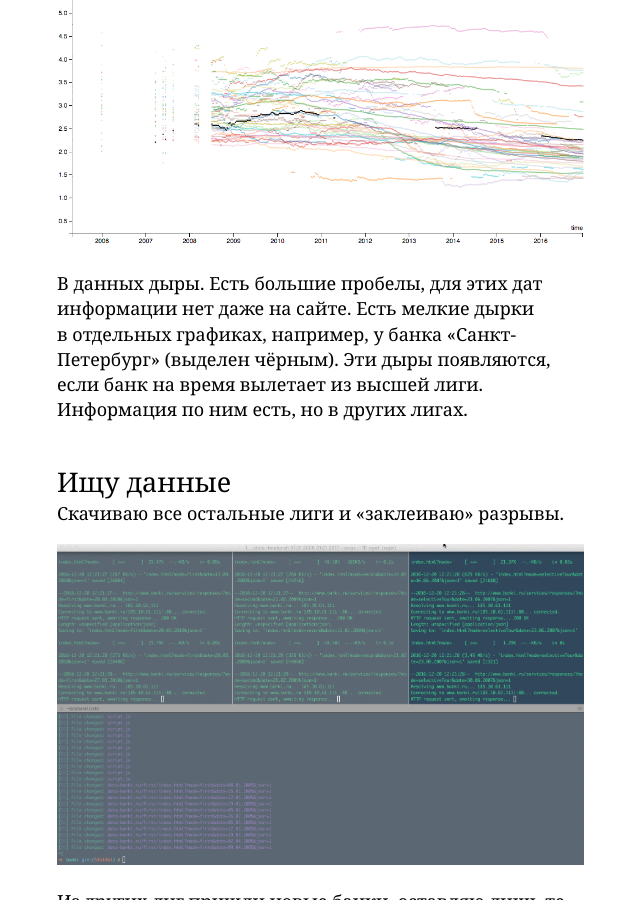
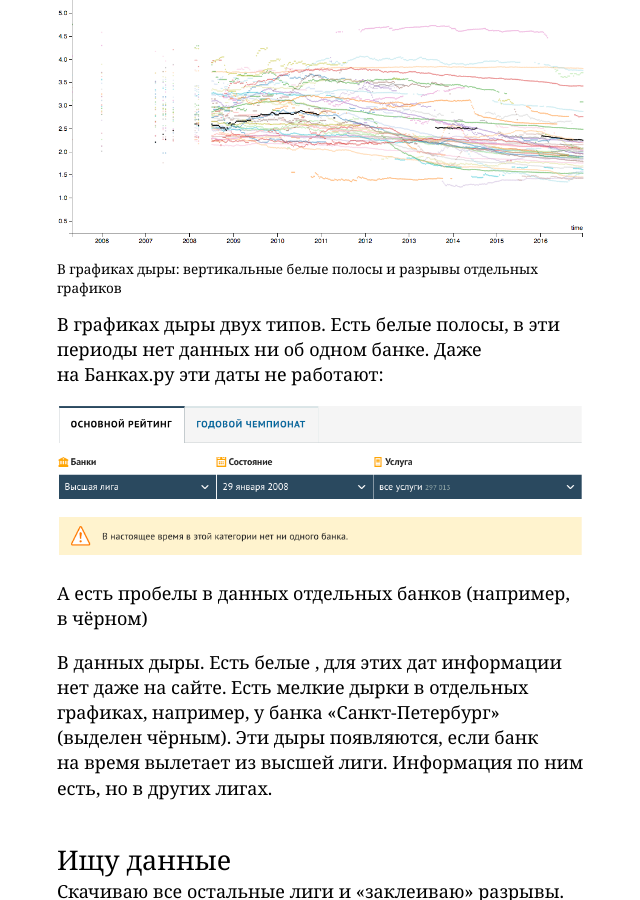
Before and after one commit to illus0r/dianov.org, a Jekyll site: the page built from _posts/2016-12-16-banki-ru-challenge.md, in a window 1280 px wide and 900 px high, scrolled down 3558 px. Shown: the whole window, without its empty margins (456-1096 px from the left). Built offline with Jekyll 4.4.1, drawn with Linux system fonts in a browser that asks for light colours.

Commit message:
Updated 2016-12-16-banki-ru-challenge.md

```diff
--- a/_posts/2016-12-16-banki-ru-challenge.md
+++ b/_posts/2016-12-16-banki-ru-challenge.md
@@ -76,7 +76,16 @@ awk 'NR == 1 || NR % 100 == 0' banki.json > banki_s2.json
 
 ![]({{ site.baseurl }}/forestryio/images/%D0%A1%D0%BD%D0%B8%D0%BC%D0%BE%D0%BA%20%D1%8D%D0%BA%D1%80%D0%B0%D0%BD%D0%B0%202016-12-23%20%D0%B2%2022.47.46.png)
 
-В данных дыры. Есть большие пробелы, для этих дат информации нет даже на сайте. Есть мелкие дырки в отдельных графиках, например, у банка «Санкт-Петербург» (выделен чёрным). Эти дыры появляются, если банк на время вылетает из высшей лиги. Информация по ним есть, но в других лигах.
+В графиках дыры: вертикальные белые полосы и разрывы отдельных графиков
+{:.caption}
+
+В графиках дыры двух типов. Есть белые полосы, в эти периоды нет данных ни об одном банке. Даже на Банках.ру эти даты не работают:
+
+![banki-data-holes.png]({{site.baseurl}}/media/banki-data-holes.png)
+
+А есть пробелы в данных отдельных банков (например, в чёрном)
+
+В данных дыры. Есть белые , для этих дат информации нет даже на сайте. Есть мелкие дырки в отдельных графиках, например, у банка «Санкт-Петербург» (выделен чёрным). Эти дыры появляются, если банк на время вылетает из высшей лиги. Информация по ним есть, но в других лигах.
 
 ## Ищу данные
 
```
